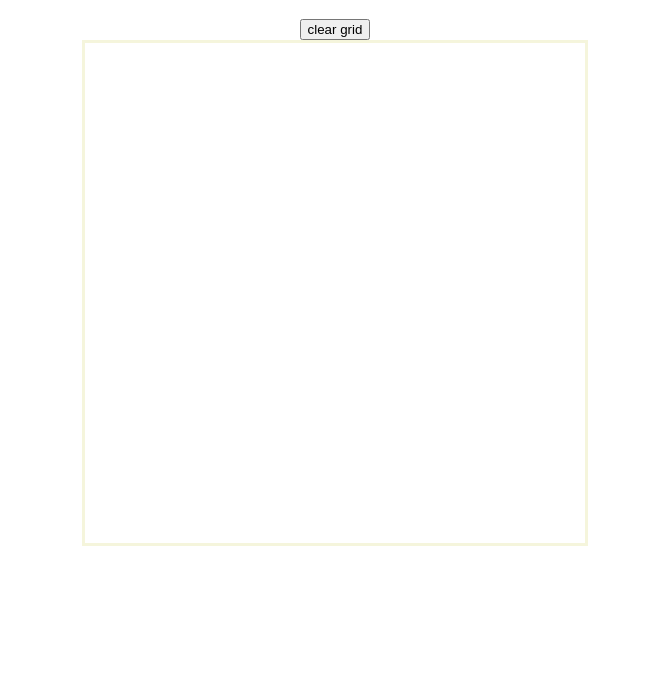
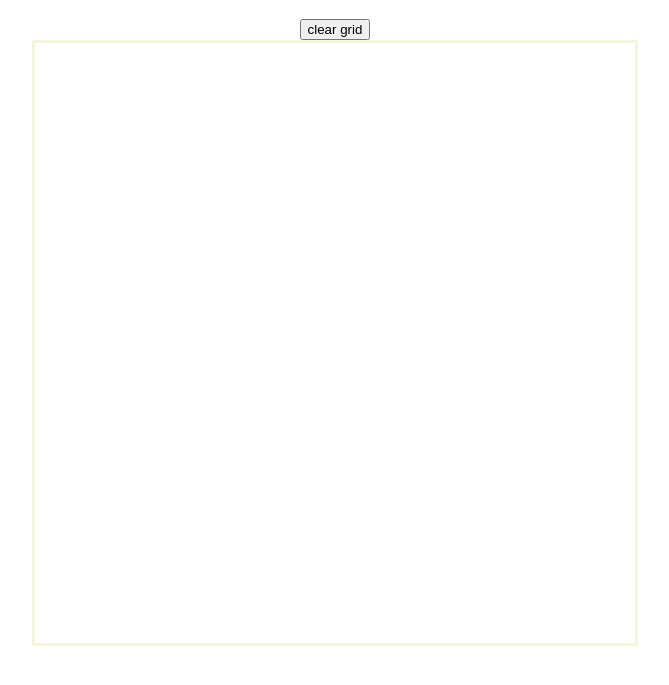
Before and after one commit to dr96mabuza/Etch-A-Sketch, a plain HTML site: page index.html in a window 1280 px wide. Shown: the part 69-754 px from the top of the page, without its empty margins (305-974 px from the left). Drawn offline with Linux system fonts and the light colour scheme.

Commit message:
fixed square bug

```diff
--- a/EAS.js
+++ b/EAS.js
@@ -3,12 +3,14 @@ function grid(num) {
     for (let i = 0; i < num; i++) {
 
         const span = document.createElement('span');
+        span.style.gridAutoFlow = 'column'; //span are placed in columns
         content.appendChild(span);
 
         for (let j = 0; j < num; j++){
 
             const div = document.createElement('div');
             div.classList.add('grid');
+            div.style.gridAutoColumns = '600px/num'; //divs are made equal and placed in rows
             div.addEventListener('click', () => {
                 div.style.cssText = 'background-color: black';
             });
--- a/style.css
+++ b/style.css
@@ -6,21 +6,19 @@ body {
 }
 
 #container {
-    width: 500px;
-    height: 500px;
+    width: 600px;
+    height: 600px;
     border: 3px;
     border-color: beige;
     border-style: solid;
 
     /*sets the span(s) into a grid*/
     display: grid;
-    grid-template-columns: auto auto auto auto;
 }
 
 span {
     /*sets div(s) inside each span into a grid*/
     display: grid;
-    grid-template-columns: auto auto auto auto;
 }
 
 span :hover {
```
Also changed, not shown: index.html (+1 -1 lines).
